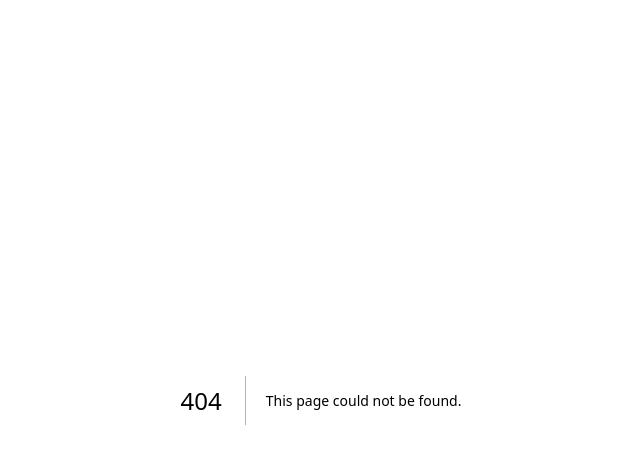
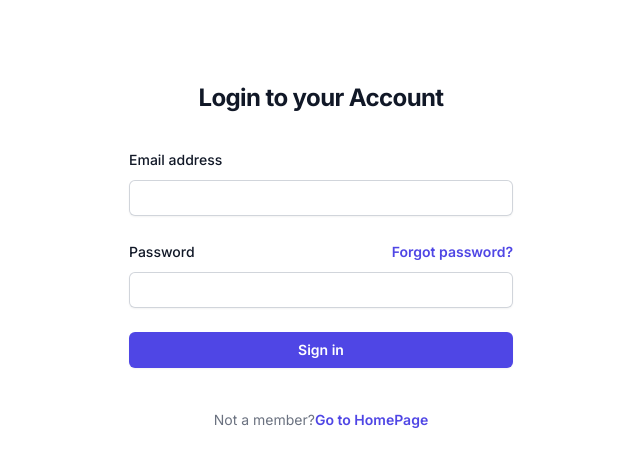
Before and after one commit to Harshalkatakiya/avsar, a Next.js app: page /admin in a window 1280 px wide. Before the commit this address had no page. Shown: the top 466 px of the page, without its empty margins (319-959 px from the left). Built offline with nearby package versions, Linux system fonts and the light colour scheme.

Commit message:
Admin Page and Database Connectivity added

```diff
--- a/package.json
+++ b/package.json
@@ -10,6 +10,8 @@
   },
   "dependencies": {
     "autoprefixer": "10.4.14",
+    "axios": "^1.4.0",
+    "mongodb": "^5.7.0",
     "next": "13.4.9",
     "postcss": "8.4.25",
     "react": "18.2.0",
--- /dev/null
+++ b/src/app/admin/Data.js
@@ -0,0 +1,24 @@
+import { useState } from "react";
+
+const Data = () => {
+    const [value, setValue] = useState([]);
+    useState(() => {
+        const getData = async () => {
+            try {
+                const response = await axios.get('/api/data');
+                setValue(response.data);
+                console.log(value);
+            } catch (error) {
+                console.error(error);
+            }
+        };
+        getData();
+    }, []);
+    return (
+        <>
+           view in console
+        </>
+    )
+}
+
+export default Data;
--- /dev/null
+++ b/src/app/admin/page.js
@@ -0,0 +1,109 @@
+'use client';
+import Link from "next/link";
+import { useState } from "react";
+import Data from "./Data";
+
+const Admin = () => {
+    const [user, setUser] = useState({
+        email: "", password: ""
+    });
+    const [loggedIn, setLoggedIn] = useState(false);
+    const handleChange = (e) => {
+        const { name, value } = e.target;
+        setUser({ ...user, [name]: value })
+    }
+    const submitUser = (e) => {
+        e.preventDefault();
+        if (user.email === 'imbuesoft@gmail.com' && user.password === 'PGAdmin@') {
+            setLoggedIn(true);
+        } else {
+            alert('Invalid email or password. Please try again.');
+        }
+    }
+    return (
+        <> {loggedIn ? <Data /> : <>
+
+            <div className="flex min-h-full flex-col justify-center px-6 py-12 lg:px-8">
+                <div className="sm:mx-auto sm:w-full sm:max-w-sm">
+                    <h2 className="mt-8 text-center text-2xl font-bold leading-9 tracking-tight text-gray-900">
+                        Login to your Account
+                    </h2>
+                </div>
+                <div className="mt-8 sm:mx-auto sm:w-full sm:max-w-sm">
+                    <form className="space-y-6" method="POST">
+                        <div>
+                            <label
+                                htmlFor="email"
+                                className="block text-sm font-medium leading-6 text-gray-900"
+                            >
+                                Email address
+                            </label>
+                            <div className="mt-2">
+                                <input
+                                    id="email"
+                                    name="email"
+                                    type="email"
+                                    autoComplete="false"
+                                    required
+                                    value={user.email}
+                                    onChange={handleChange}
+                                    className="block w-full rounded-md border-0 px-2 py-1.5 text-gray-900 shadow-sm ring-1 ring-inset ring-gray-300 placeholder:text-gray-400 focus:ring-2 focus:ring-inset focus:ring-indigo-600 sm:text-sm sm:leading-6"
+                                />
+                            </div>
+                        </div>
+                        <div>
+                            <div className="flex items-center justify-between">
+                                <label
+                                    htmlFor="password"
+                                    className="block text-sm font-medium leading-6 text-gray-900"
+                                >
+                                    Password
+                                </label>
+                                <div className="text-sm">
+                                    <Link
+                                        href="/admin"
+                                        className="font-semibold text-indigo-600 hover:text-indigo-500"
+                                    >
+                                        Forgot password?
+                                    </Link>
+                                </div>
+                            </div>
+                            <div className="mt-2">
+                                <input
+                                    id="password"
+                                    name="password"
+                                    type="password"
+                                    autoComplete="false"
+                                    required
+                                    value={user.password}
+                                    onChange={handleChange}
+                                    className="block w-full rounded-md border-0 px-2 py-1.5 text-gray-900 shadow-sm ring-1 ring-inset ring-gray-300 placeholder:text-gray-400 focus:ring-2 focus:ring-inset focus:ring-indigo-600 sm:text-sm sm:leading-6"
+                                />
+                            </div>
+                        </div>
+                        <div>
+                            <button
+                                type="button"
+                                onClick={submitUser}
+                                className="flex w-full justify-center rounded-md bg-indigo-600 px-3 py-1.5 text-sm font-semibold leading-6 text-white shadow-sm hover:bg-indigo-500 focus-visible:outline focus-visible:outline-2 focus-visible:outline-offset-2 focus-visible:outline-indigo-600"
+                            >
+                                Sign in
+                            </button>
+                        </div>
+                    </form>
+                    <p className="mt-10 text-center text-sm text-gray-500">
+                        Not a member?
+                        <Link
+                            href="/"
+                            className="font-semibold leading-6 text-indigo-600 hover:text-indigo-500"
+                        >
+                            Go to HomePage
+                        </Link>
+                    </p>
+                </div>
+            </div></>}
+        </>
+    )
+}
+
+export default Admin;
--- a/src/app/globals.css
+++ b/src/app/globals.css
@@ -1,27 +1,3 @@
 @tailwind base;
 @tailwind components;
 @tailwind utilities;
-
-:root {
-  --foreground-rgb: 0, 0, 0;
-  --background-start-rgb: 214, 219, 220;
-  --background-end-rgb: 255, 255, 255;
-}
-
-@media (prefers-color-scheme: dark) {
-  :root {
-    --foreground-rgb: 255, 255, 255;
-    --background-start-rgb: 0, 0, 0;
-    --background-end-rgb: 0, 0, 0;
-  }
-}
-
-body {
-  color: rgb(var(--foreground-rgb));
-  background: linear-gradient(
-      to bottom,
-      transparent,
-      rgb(var(--background-end-rgb))
-    )
-    rgb(var(--background-start-rgb));
-}
--- a/src/app/page.js
+++ b/src/app/page.js
@@ -1,6 +1,7 @@
 'use client';
 import React, { useState } from "react";
 import InputRow from "./InputRow";
+import axios from 'axios';
 
 const page = () => {
   const [formData, setFormData] = useState({
@@ -17,7 +18,19 @@ const page = () => {
   const handleSubmit = (e) => {
     e.preventDefault();
     console.log(formData);
-    alert(`Thank you for submitting the form!`);
+    const postData = async () => {
+      try {
+        const response = await axios.post('/api/data', formData);
+        console.log(response.data);
+        if (response.status == 201) {
+          alert(`Thank you for submitting the form!`);
+          handleReset();
+        }
+      } catch (error) {
+        console.error(error);
+      }
+    };
+    postData();
   };
   const handleReset = () => {
     setFormData({
--- /dev/null
+++ b/src/pages/api/data.js
@@ -0,0 +1,23 @@
+import { connectToDatabase } from '../db';
+
+export default async function handler(req, res) {
+    const client = await connectToDatabase();
+
+    if (req.method === 'POST') {
+        const { formData } = req.body;
+        console.log(formData);
+        // Perform any necessary data validation or transformation here
+
+        const collection = client.db().collection('users');
+        await collection.insertOne(formData);
+
+        res.status(201).json({ message: 'Data inserted successfully.' });
+    } else if (req.method === 'GET') {
+        const collection = client.db().collection('users');
+        const data = await collection.find().toArray();
+
+        res.status(200).json(data);
+    } else {
+        res.status(405).json({ message: 'Method not allowed.' });
+    }
+}
--- /dev/null
+++ b/src/pages/db.js
@@ -0,0 +1,21 @@
+import { MongoClient } from 'mongodb';
+
+const uri = 'mongodb+srv://katakiyaharshl001:2cbHVxcHwahLLNDI@cluster0.fqocx8a.mongodb.net/?retryWrites=true&w=majority'; // Update with your MongoDB connection URI
+const dbName = 'avsarevent'; // Update with your database name
+
+let cachedClient = null;
+
+async function connectToDatabase() {
+  if (cachedClient && cachedClient.isConnected()) {
+    return cachedClient;
+  }
+
+  const client = await MongoClient.connect(uri, { useNewUrlParser: true, useUnifiedTopology: true });
+  const db = client.db(dbName);
+
+  cachedClient = client;
+
+  return client;
+}
+
+export { connectToDatabase };
```
Also changed, not shown: 1 other file (tests, documents, lock files or other folders).
